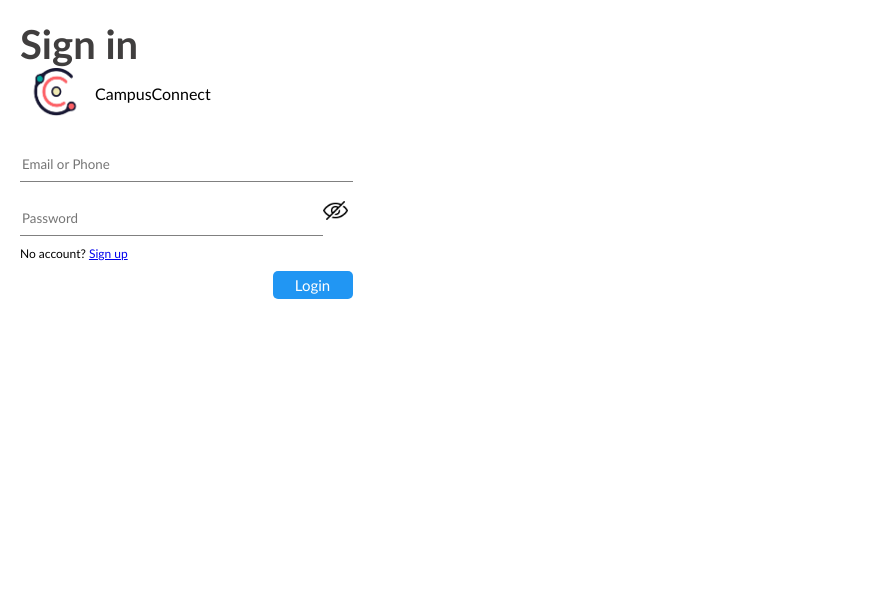
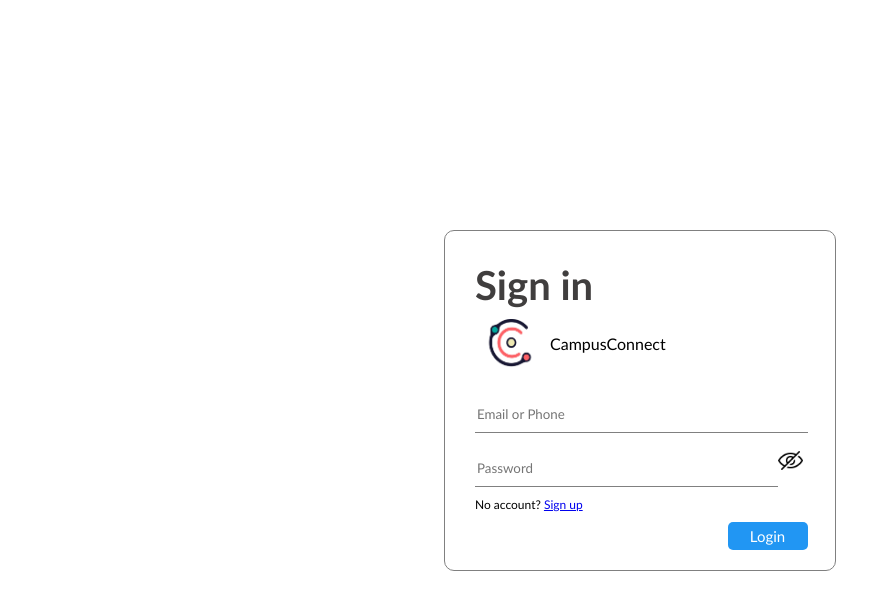
Before and after one commit to pradeepsarampalli/CampusConnect, a React (Create React App) app in the folder frontend/: page /signin in a window 1280 px wide. Shown: the top 610 px of the page, without its empty margins (0-878 px from the left). Built offline with nearby package versions, Linux system fonts and the light colour scheme.

Commit message:
added dashboard

```diff
--- a/frontend/src/css/Dashboard.css
+++ b/frontend/src/css/Dashboard.css
@@ -5,6 +5,7 @@
 body{
     overflow-y: hidden;
     overflow-x: hidden;
+    background-color: none;
 }
 .layout {
     display: grid;
--- a/frontend/src/css/Login.css
+++ b/frontend/src/css/Login.css
@@ -1,14 +1,14 @@
-/* body {
+body {
     font-family: verdana;
     display: flex;
     flex-direction: column;
     justify-content: center;
     align-items: center;
-    background: linear-gradient(to right, #ead378, #eebb8f);
+    /* background: linear-gradient(to right, #ead378, #eebb8f); */
     height: 100vh;
     overflow: hidden;
     margin: 0px;
-} */
+}
 .login{
     display: flex;
     flex-direction: column;
@@ -19,10 +19,12 @@
     height: 340px;
     border-radius: 10px;
     background-color: #ffffffda;
+    border: 1px solid gray;
 }
 h1{
     color: rgb(64, 62, 62);
     font-size: 40px;
+    margin: 10px;
 }
 .app-logo{
     display: flex;
```
